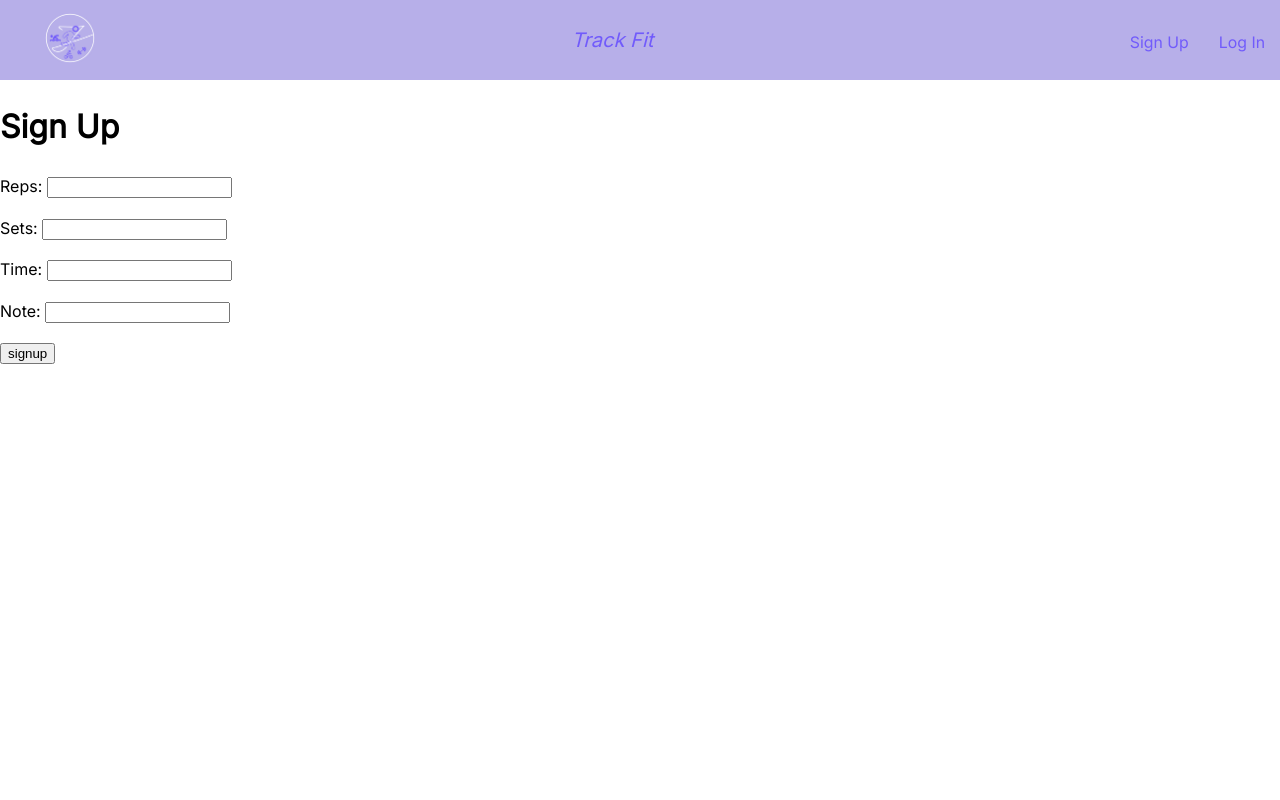
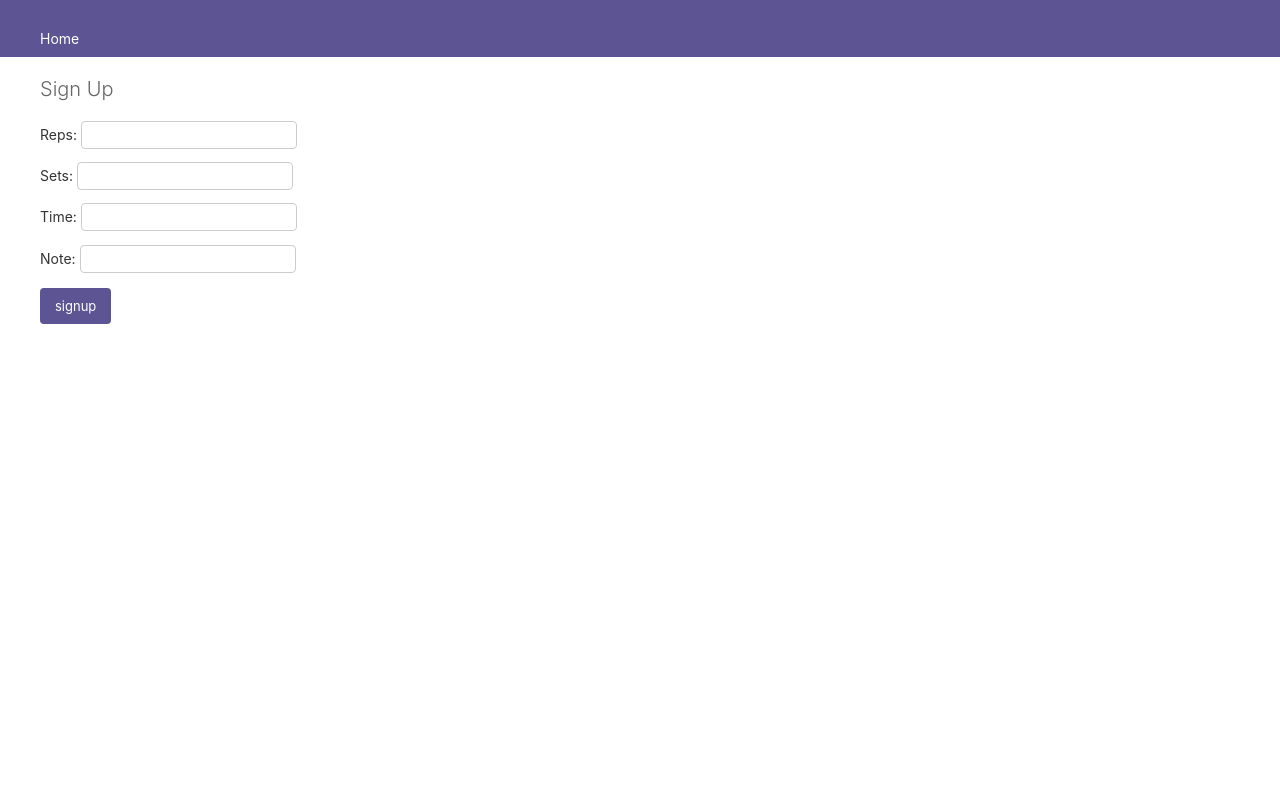
Before and after one commit to aerlikh17/track-fit-app, a Django app: template main_app/templates/registration/signup.html in a window 1280 px wide. Run offline with Django 4.2, Linux system fonts and the light colour scheme; the template is opened without the code that fills it: values that come from a table or form of the project are taken from there, others are empty; tables that the repository leaves empty hold one stand-in row (values such as "Sample post"); parts of the project's set-up code (start-up, migrations or seed data) failed here and were passed over.

Commit message:
update style

```diff
--- /dev/null
+++ b/main_app/templates/admin/base.html
@@ -0,0 +1,13 @@
+{% extends 'admin/base.html' %}
+
+{% block extrastyle %}{{ block.super }}
+<style>
+:root {
+  --primary: #5c5493;
+  --secondary: #5c5493;
+  --link-fg: #2264a3;
+  --link-selected-fg: #8f5bb2;
+}
+
+</style>
+{% endblock %}
--- a/main_app/templates/registration/signup.html
+++ b/main_app/templates/registration/signup.html
@@ -1,4 +1,4 @@
-{% extends 'base.html' %}
+{% extends 'admin/base.html' %}
 {% block content %}
 
 <h1>Sign Up</h1>
--- a/main_app/urls.py
+++ b/main_app/urls.py
@@ -5,6 +5,7 @@ urlpatterns = [
   path('', views.home, name='home'),
   path('clientExercise/<int:user_id>', views.loglist, name='log'),
   path('clientExercise/add/<int:user_id>/<int:exercise_id>', views.logAdd, name='logAdd'),
+  clientExercise/Edit/
   path('accounts/', include('django.contrib.auth.urls')),
   path('accounts/signup', views.signup, name='signup'),
   path('exercise/<int:pk>/delete', views.ExerciseDelete, name='exercise-delete'),
--- a/main_app/views.py
+++ b/main_app/views.py
@@ -9,6 +9,7 @@ from django.contrib.auth.mixins import LoginRequiredMixin
 from django.urls import reverse
 from .forms import ClientExerciseForm
 from datetime import date
+
 import uuid
 import boto3
 
@@ -19,8 +20,8 @@ def home(request):
 def loglist(request, user_id):
     today = date.today()
     today_date = today.strftime("%B %d, %Y")
-    clientExercise = ClientExercise.objects.filter (user_id = user_id ).select_related('exercise')
-    exercise = Exercise.objects.exclude (id__in = ClientExercise.objects.filter (user_id = user_id ).values_list('exercise_id'))
+    clientExercise = ClientExercise.objects.filter (user_id = user_id, date = today ).select_related('exercise')
+    exercise = Exercise.objects.exclude (id__in = ClientExercise.objects.filter (user_id = user_id, date = today ).values_list('exercise_id'))
     return render(request, 'clientExercise/log.html', {'clientExercise': clientExercise, 'today_date': today_date, 'exercise': exercise} )
 
 
```
Also changed, not shown: main_app/templates/clientExercise/log.html (+4 -4 lines).
